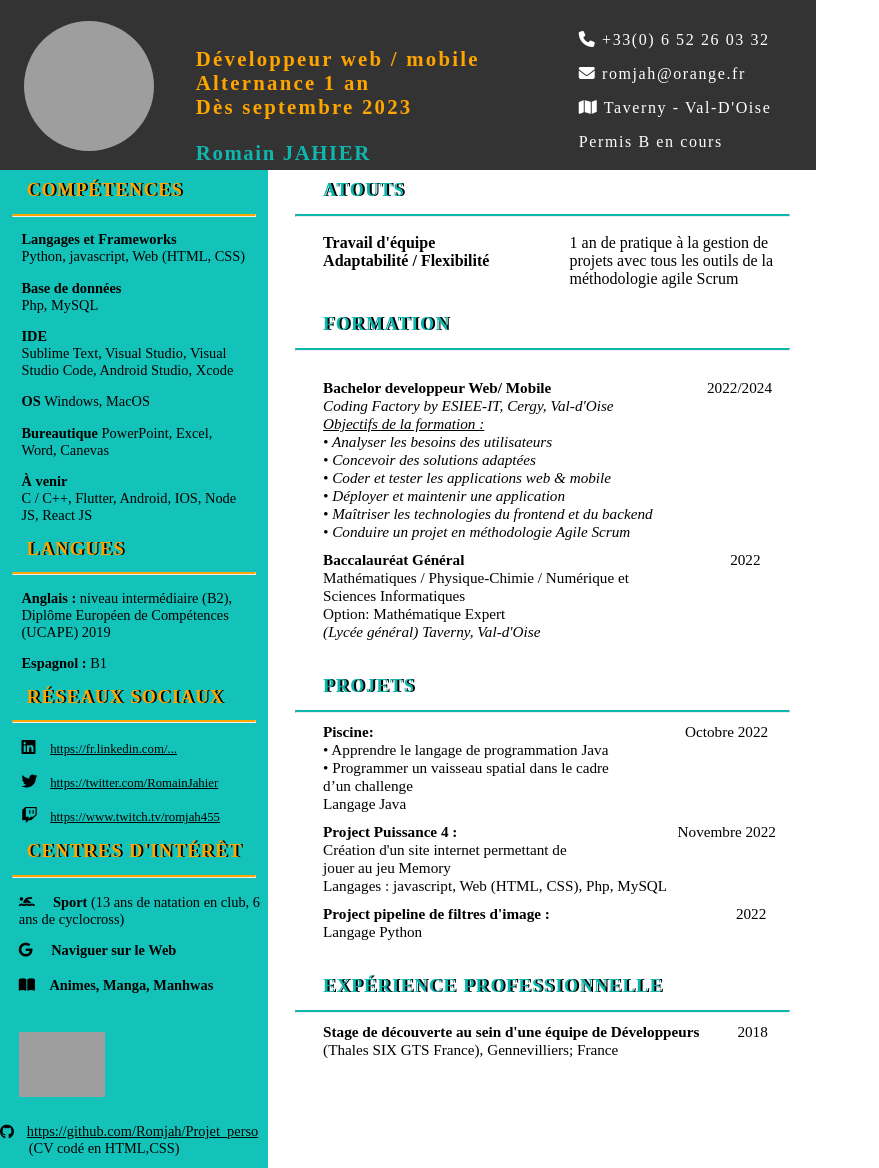
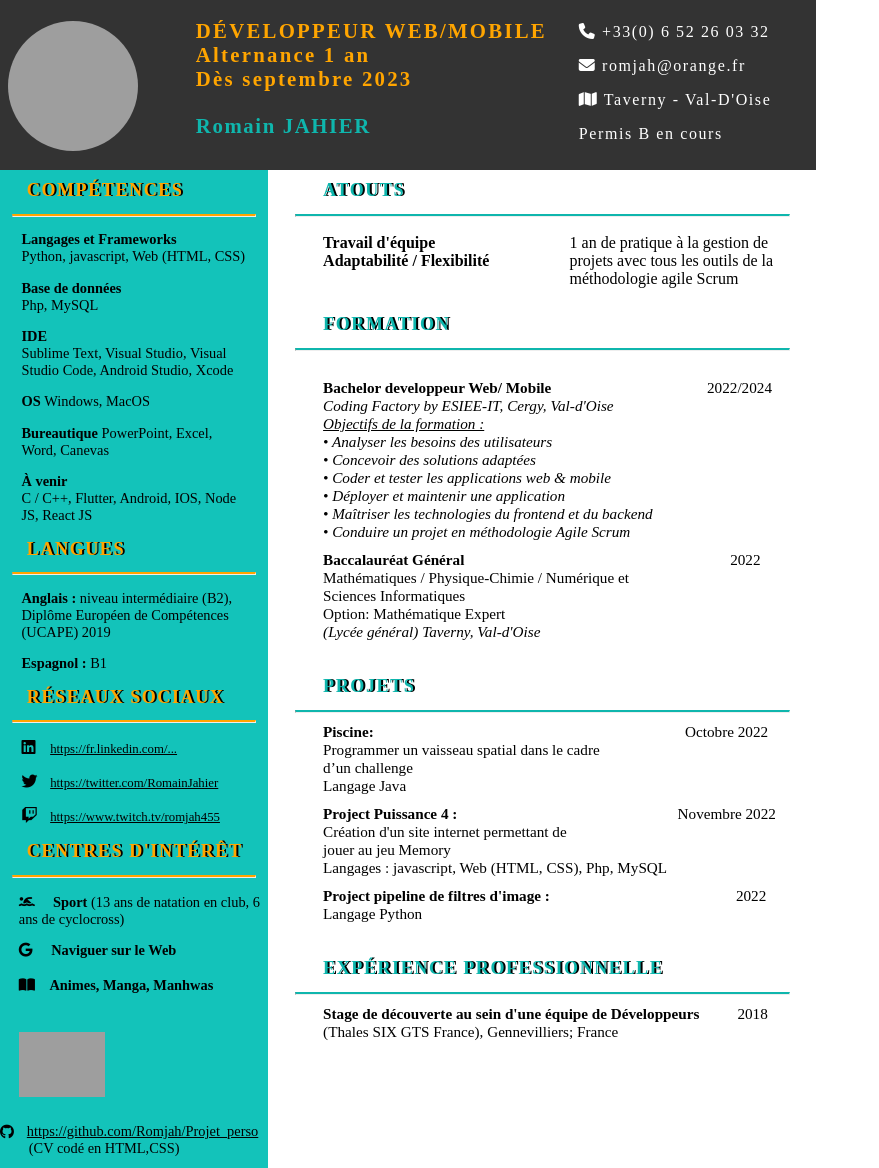
Before and after one commit to Romjah/Projet_perso, a PHP site: page /CV.html in a window 1280 px wide. Shown: the whole page, without its empty margins (0-879 px from the left). Run offline with PHP 8.4, Linux system fonts and the light colour scheme; some libraries are stand-ins or nearby versions; grey boxes are pictures that could not be loaded.

Commit message:
version FINALE

```diff
--- a/CV_copie/code/CV.css
+++ b/CV_copie/code/CV.css
@@ -22,7 +22,7 @@ header{
 }
 
 .photo{
-    margin: 1.3% 0 0 3%;
+    margin: 1.3% 0 0 1%;
     border-radius: 50%;
     width: 130px;
     height: 130px;
@@ -34,8 +34,8 @@ header{
     display: flex;
     justify-content: flex-start;
     flex-wrap: wrap;
-    width: 40%;
-    top: -78%;
+    width: 44%;
+    top: -95%;
     left: 24%;
 }
 
@@ -58,7 +58,7 @@ h3{
     margin: 5px;
     padding: 0;
     position: relative;
-    top: -172%;
+    top: -177%;
     right: -68%;
     width: 29%;
 }
--- a/CV_copie/code/CV.html
+++ b/CV_copie/code/CV.html
@@ -14,7 +14,7 @@
                 <img src="../image/romain.png" alt="photo_romain" width="100%" height="100%">
             </div>
             <div class="des">
-                <p class="post">Développeur web / mobile Alternance 1 an <br> Dès septembre 2023</p>
+                <p class="post">DÉVELOPPEUR WEB/MOBILE <br> Alternance 1 an <br> Dès septembre 2023</p>
                 <h3>Romain JAHIER</h3>
             </div>
             <div class="right">
@@ -89,7 +89,7 @@
             <h4 class="projet_titre">PROJETS</h4>
             <hr class="light">
             <div class="experience">
-                <p><b>Piscine: </b>&emsp;&emsp;&emsp;&emsp;&emsp;&emsp;&emsp;&emsp;&emsp;&emsp;&emsp;&emsp;&emsp;&emsp;&emsp;&emsp;&emsp;&emsp;&emsp;&emsp; Octobre 2022<br>• Apprendre le langage de programmation Java <br> • Programmer un vaisseau spatial dans le cadre <br> d’un challenge<br>Langage Java</p>
+                <p><b>Piscine: </b>&emsp;&emsp;&emsp;&emsp;&emsp;&emsp;&emsp;&emsp;&emsp;&emsp;&emsp;&emsp;&emsp;&emsp;&emsp;&emsp;&emsp;&emsp;&emsp;&emsp; Octobre 2022<br>Programmer un vaisseau spatial dans le cadre <br> d’un challenge<br>Langage Java</p>
                 <p><b>Project Puissance 4 : </b>&emsp;&emsp;&emsp;&emsp;&emsp;&emsp;&emsp;&emsp;&emsp;&emsp;&emsp;&emsp;&emsp;&emsp; Novembre 2022<br>Création d'un site internet permettant de <br> jouer au jeu Memory<br>Langages : javascript, Web (HTML, CSS), Php, MySQL</p>
                 <p><b>Project pipeline de filtres d'image : </b>&emsp;&emsp;&emsp;&emsp;&emsp;&emsp;&emsp;&emsp;&emsp;&emsp;&emsp;&emsp;2022<br>Langage Python</p>
             </div>
```
